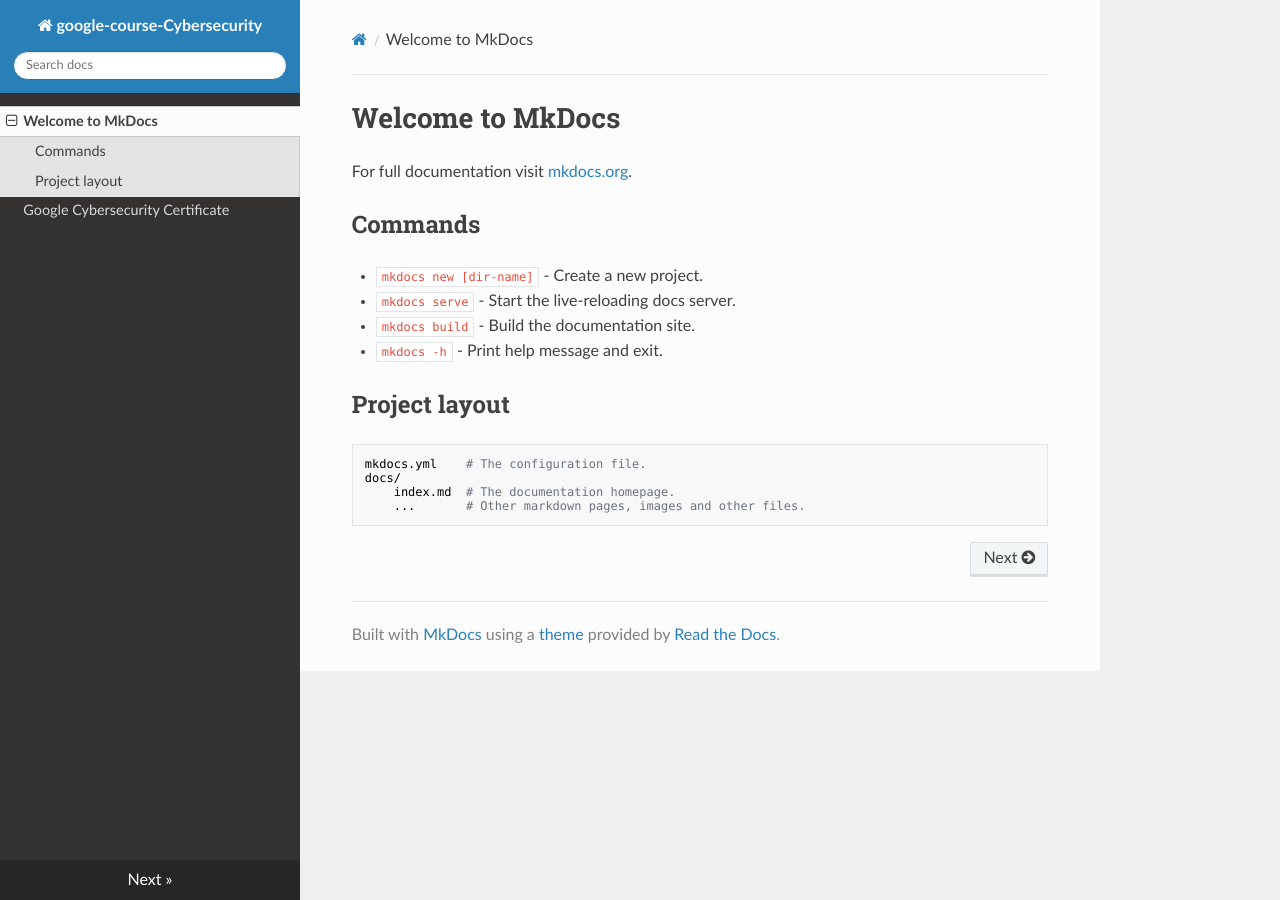
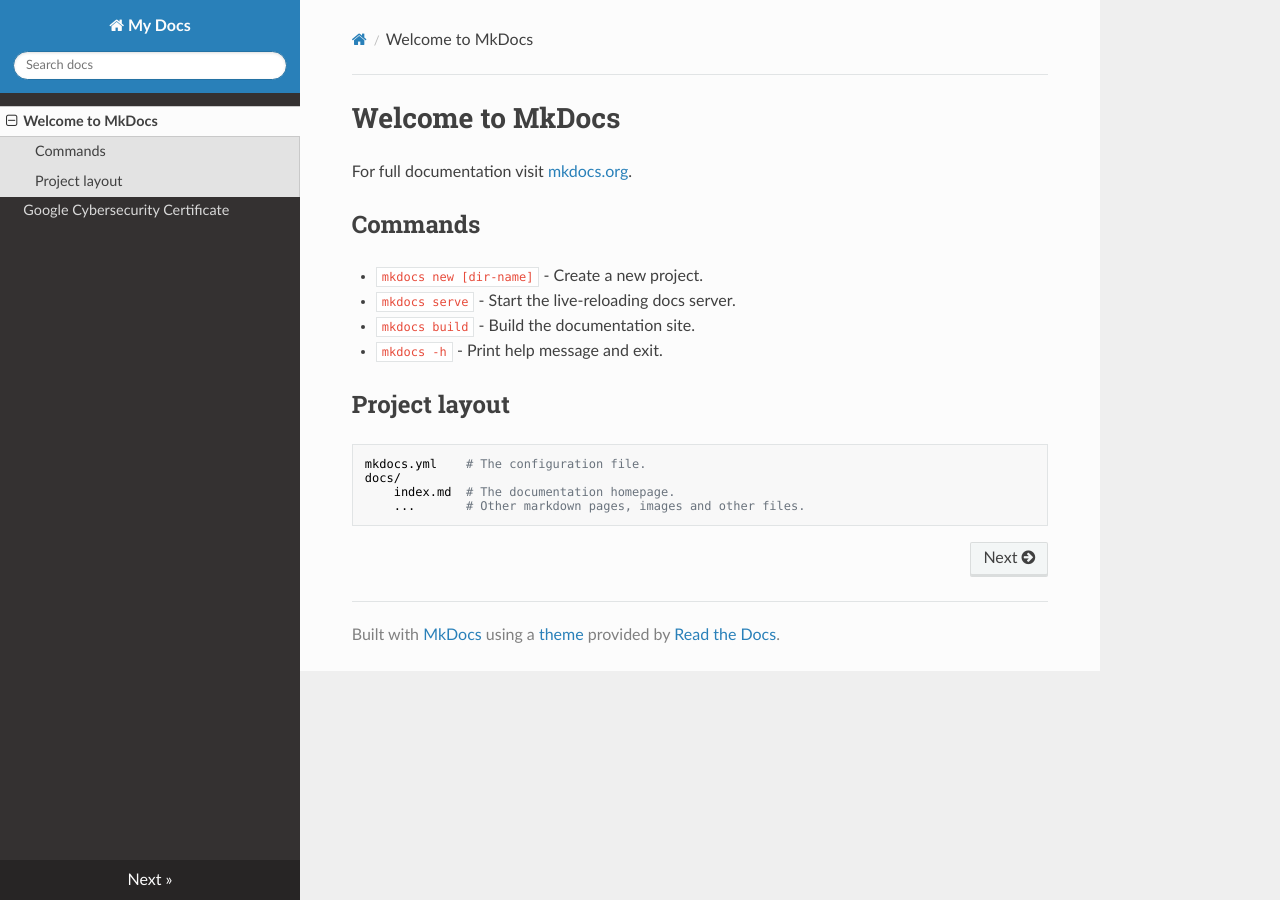
Before and after one commit to KEVIN-117/google-course-Cybersecurity, an MkDocs documentation site: the page built from docs/index.md, in a window 1280 px wide. Built offline with MkDocs 1.6.1, drawn with Linux system fonts in a browser that asks for light colours; nearby versions of some CDN libraries.

Commit message:
google-course-Cybersecurity

```diff
--- a/mkdocs.yml
+++ b/mkdocs.yml
@@ -1,3 +1,3 @@
-site_name: google-course-Cybersecurity
+site_name: My Docs
 
 theme: readthedocs
```
